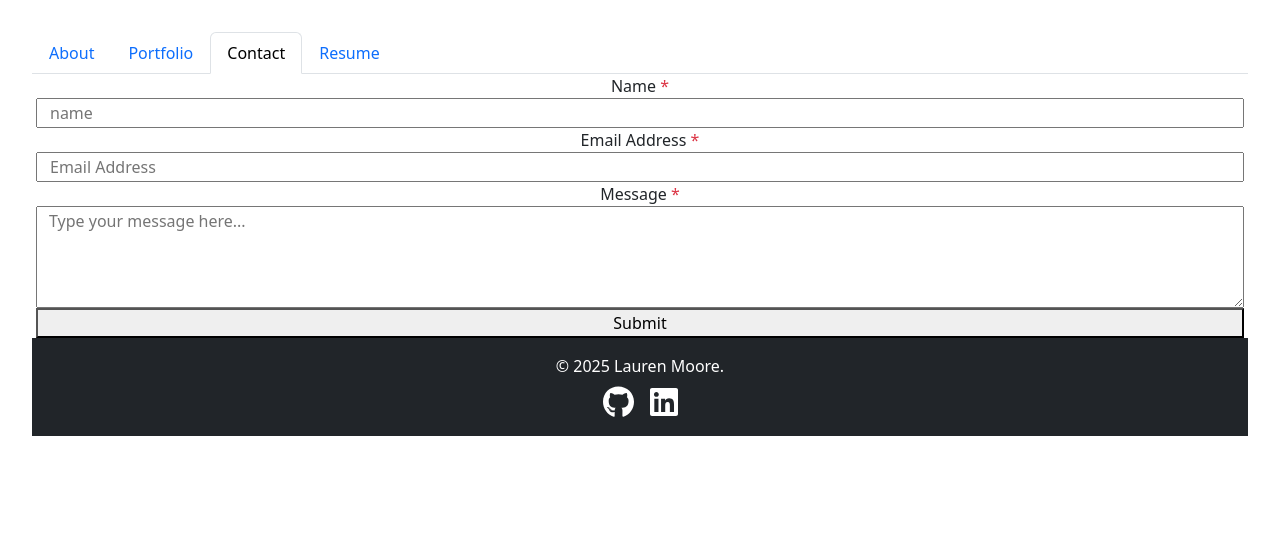
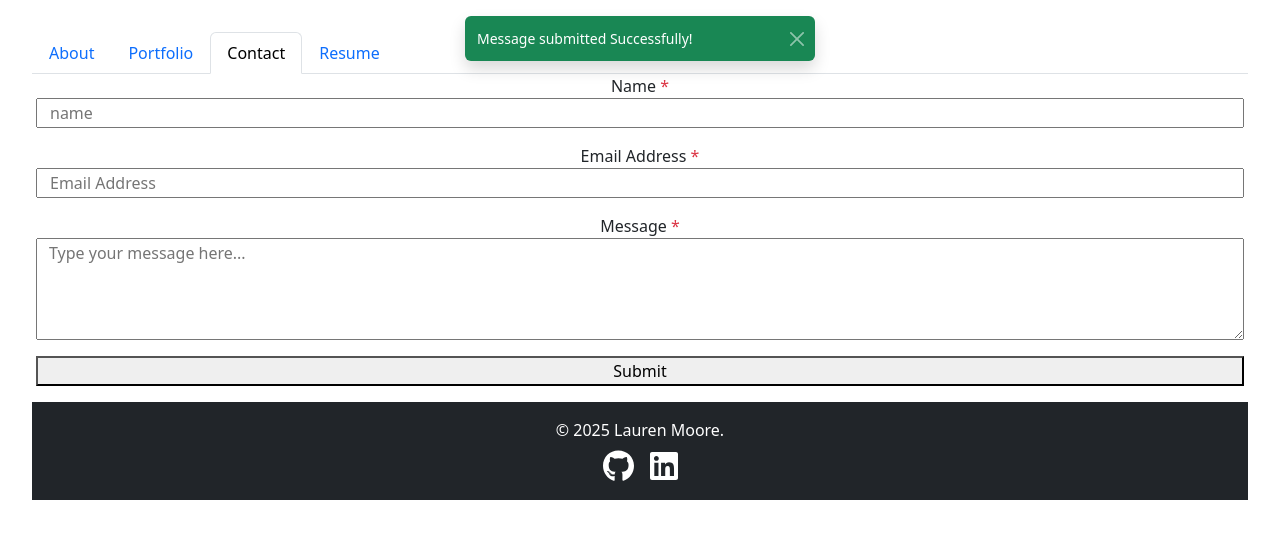
Before and after one commit to Lauren245/portfolio-site, a React (Vite) app: page /Contact in a window 1280 px wide. Both pictures are taken after typing "Sample", "name@example.com", "Sample" into the empty fields and a click on the button "Submit". Shown: the top 538 px of the page. Built offline with nearby package versions, Linux system fonts and the light colour scheme.

Commit message:
Created a CSS file for the form and added a Bootstrap Toast to Form.jsx.

```diff
--- a/src/components/Form.jsx
+++ b/src/components/Form.jsx
@@ -1,5 +1,7 @@
 import { useState } from 'react';
-
+import 'bootstrap/dist/css/bootstrap.min.css';
+import 'bootstrap/dist/js/bootstrap.bundle.min.js';
+import '../css/Form.css';
 
 function Form(){
 
@@ -7,6 +9,7 @@ function Form(){
     const [email, setEmail] = useState('');
     const [message, setMessage] = useState('');
     const [errorMessage, setErrorMessage] = useState('');
+    const [showToast, setShowToast] = useState(false);
 
     const handleInputChange = (e) => {
         const { target } = e;
@@ -35,10 +38,36 @@ function Form(){
        setName('');
        setEmail('');
        setMessage('');
+       setShowToast(true);
+
+       //set a timeout for the toast message so it doesn't stick around forever
+       setTimeout(() => { setShowToast(false); }, 3000);
     };
 
     return(
         <>
+            <div className="toast-container">
+                <div
+                    className={`toast align-items-center text-white bg-success border-0 ${
+                        showToast ? "show" : "hide"
+                    }`}
+                    role="alert"
+                    aria-live="assertive"
+                    aria-atomic="true"
+                >
+                    <div className='d-flex'>
+                        <div className="toast-body">
+                            Message submitted Successfully!
+                        </div>
+                        <button
+                            type="button"
+                            className="btn-close btn-close-white me-2 m-auto"
+                            aria-label="Close"
+                            onClick={() => setShowToast(false)}
+                        ></button>
+                    </div>
+                </div>
+            </div>
 
             <form onSubmit={handleFormSubmit}>
                 <div className="row">
@@ -52,8 +81,7 @@ function Form(){
                         type="text"
                         placeholder="name"
                         required
-                    />
-                </div>
+                    /></div>
 
                 <div className="row">
                     <label htmlFor="email">
@@ -66,8 +94,7 @@ function Form(){
                         type="email"
                         placeholder="Email Address"
                         required
-                    />
-                </div>
+                    /></div>
 
                 <div className="row">
                     <label htmlFor="message">
@@ -82,8 +109,7 @@ function Form(){
                         cols={20}
                         placeholder="Type your message here..."
                         required
-                    />
-                </div>
+                    /></div>
 
                 <div className="row">
                     <button type="submit">Submit</button>
--- /dev/null
+++ b/src/css/Form.css
@@ -0,0 +1,14 @@
+/* Toast Styling*/
+.toast-container {
+    position: fixed;
+    top: 0;
+    left: 50%;
+    transform: translateX(-50%);
+    padding: 1rem;
+    z-index: 1055;
+  }
+
+/* Form Styling */
+.row {
+    margin-bottom: 1rem;
+  }
```
